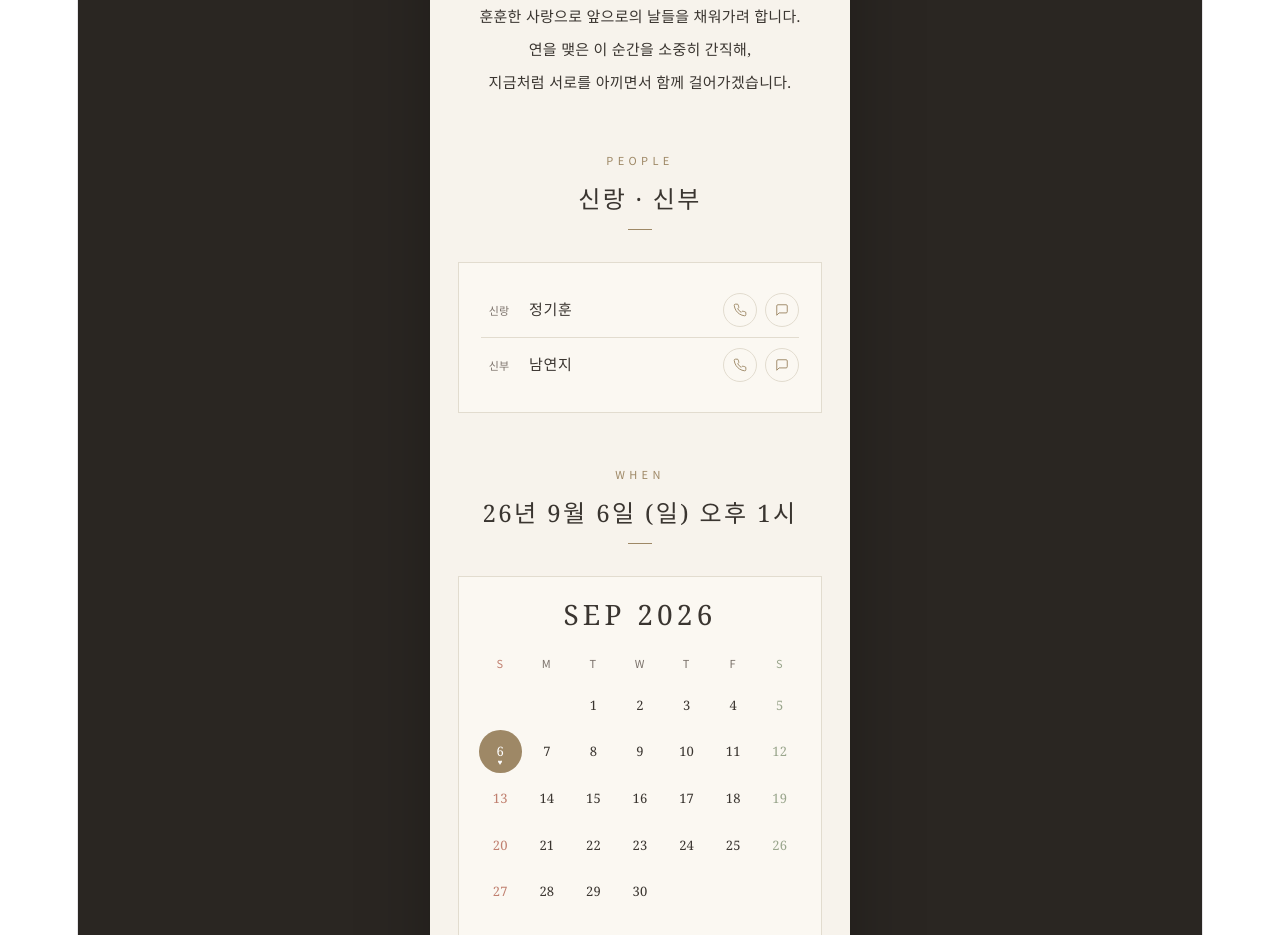
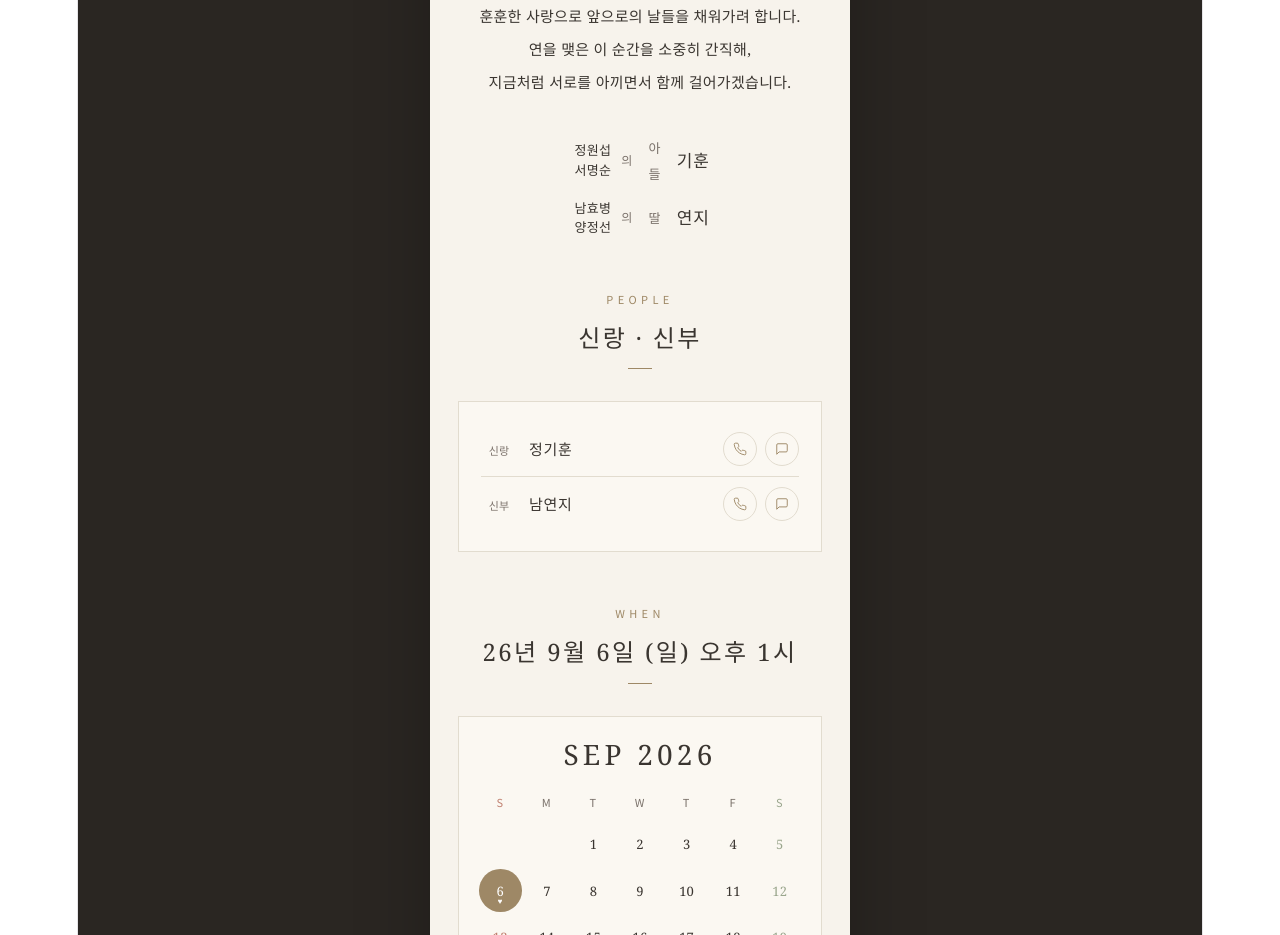
Before and after one commit to jkhhihi/wedding-invitation-no, a React (Vite) app: page / in a window 1280 px wide. Shown: the part 1040-1975 px from the top of the page. Built offline with nearby package versions, Linux system fonts and the light colour scheme.

Commit message:
update greeting parents

```diff
--- a/index.html
+++ b/index.html
@@ -11,7 +11,7 @@
     <meta property="og:type" content="website" />
     <meta property="og:title" content="정기훈 ❤︎ 남연지의 결혼식에 초대합니다" />
     <meta property="og:description" content="26년 9월 6일 일요일 오후 1시 · 남산골한옥마을" />
-    <meta property="og:image" content="/og-image.jpg" />
+    <meta property="og:image" content="https://kihun-yeonji-wedding-invitation-zeta.vercel.app/images/main.jpg /">
     <meta property="og:locale" content="ko_KR" />
   </head>
   <body>
--- a/src/App.jsx
+++ b/src/App.jsx
@@ -62,11 +62,17 @@ const data = {
   // 신랑/신부 정보
   groom: {
     name: "정기훈",
+    firstName: "기훈",
     phone: "01093559129",
+    father: "정원섭",
+    mother: "서명순",
   },
   bride: {
     name: "남연지",
+    firstName: "연지",
     phone: "01097761703",
+    father: "남효병",
+    mother: "양정선",
   },
 
   // 갤러리 (실제 사진 URL로 교체)
@@ -122,8 +128,8 @@ const data = {
     ],
     bride: [
       { role: "신부", bank: "신한은행", owner: "남연지", number: "110-266-276520" },
-      { role: "신부 아버지", bank: "iM뱅크 (대구)", owner: "남효병", number: "074-08-036051-4" },
-      { role: "신부 어머니", bank: "iM뱅크 (대구)", owner: "양정선", number: "164-13-128628" },
+      { role: "신부 아버지", bank: "iM뱅크", owner: "남효병", number: "074-08-036051-4" },
+      { role: "신부 어머니", bank: "iM뱅크", owner: "양정선", number: "164-13-128628" },
     ],
   },
 };
@@ -511,8 +517,90 @@ function Greeting() {
             <div key={i}>{line}</div>
           ))}
         </div>
+
+        {/* 혼주 — 부모 + 자녀 표기 */}
+        <div
+          style={{
+            marginTop: 36,
+            display: "flex",
+            flexDirection: "column",
+            gap: 12,
+            alignItems: "center",
+            fontFamily: fontDisplay,
+            fontSize: 14,
+            color: palette.ink,
+            letterSpacing: "0.02em",
+          }}
+        >
+          <ParentRow
+            father={data.groom.father}
+            mother={data.groom.mother}
+            relation="아들"
+            child={data.groom.firstName}
+          />
+          <ParentRow
+            father={data.bride.father}
+            mother={data.bride.mother}
+            relation="딸"
+            child={data.bride.firstName}
+          />
+        </div>
       </Reveal>
     </section>
+  );
+}
+
+function ParentRow({ father, mother, relation, child }) {
+  return (
+    <div
+      style={{
+        display: "flex",
+        alignItems: "center",
+        gap: 10,
+      }}
+    >
+      {/* 부모 두 줄 — 고정 너비, 오른쪽 정렬 */}
+      <div
+        style={{
+          textAlign: "right",
+          lineHeight: 1.5,
+          fontSize: 13,
+          width: 56,
+        }}
+      >
+        <div>{father}</div>
+        <div>{mother}</div>
+      </div>
+
+      {/* 의 */}
+      <div style={{ fontSize: 12, color: palette.inkSoft }}>의</div>
+
+      {/* 관계 (아들/딸) — 고정 너비로 통일 */}
+      <div
+        style={{
+          fontSize: 13,
+          color: palette.inkSoft,
+          width: 24,
+          textAlign: "center",
+        }}
+      >
+        {relation}
+      </div>
+
+      {/* 자녀 이름 — 왼쪽 정렬 */}
+      <div
+        style={{
+          fontSize: 17,
+          color: palette.ink,
+          letterSpacing: "0.05em",
+          fontWeight: 500,
+          width: 48,
+          textAlign: "left",
+        }}
+      >
+        {child}
+      </div>
+    </div>
   );
 }
 
```
